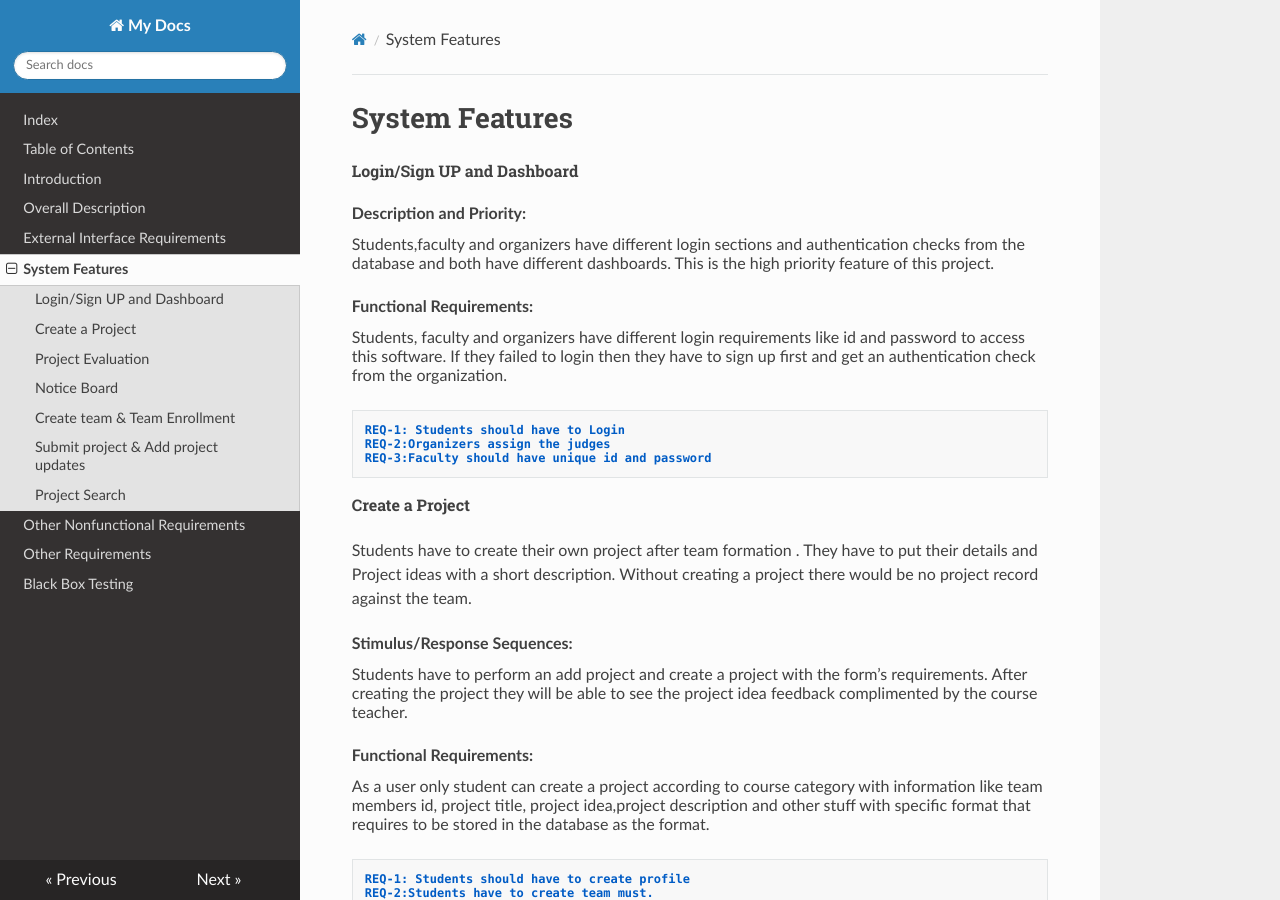
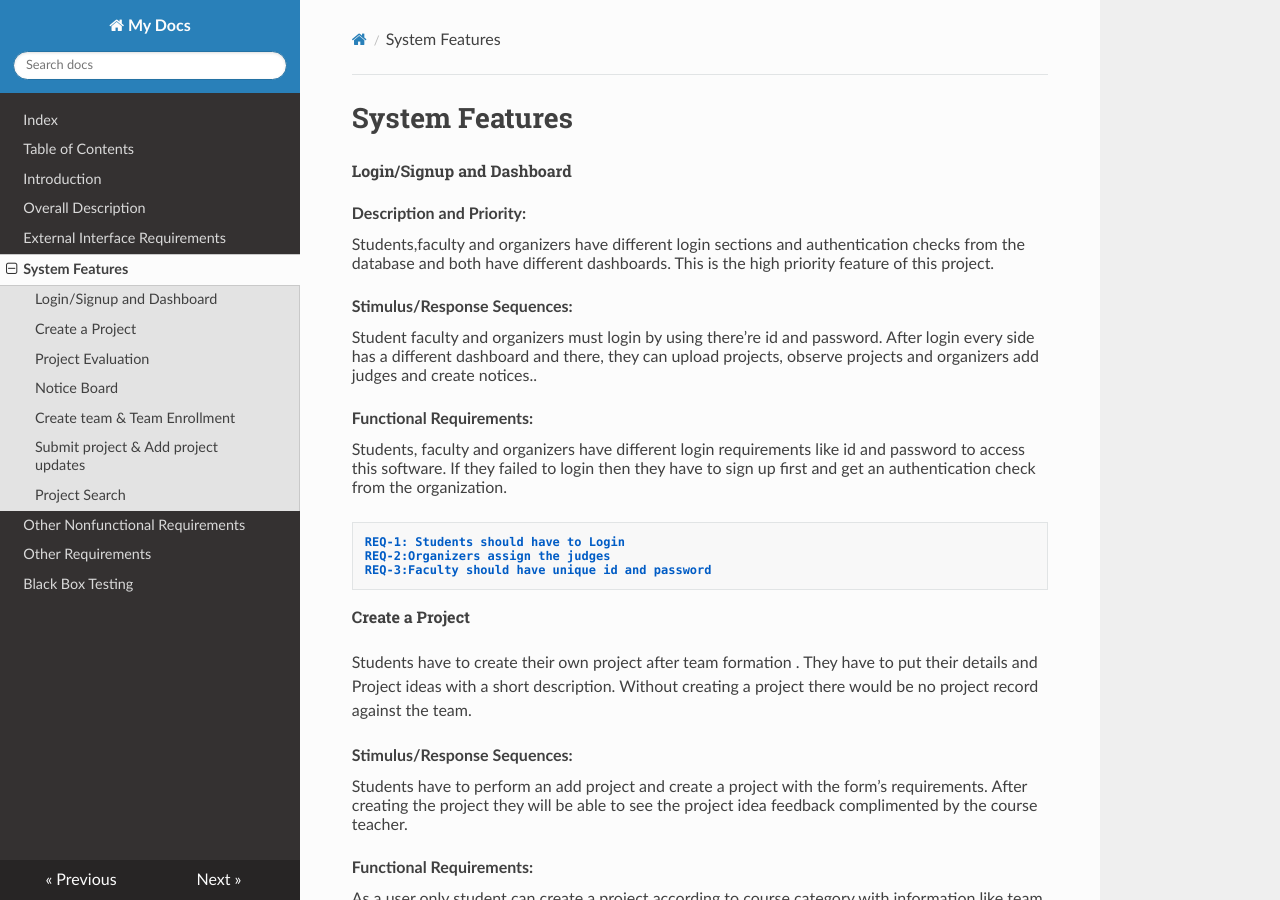
Before and after one commit to zawad-monsur/mkDocs_project_showcase_management, an MkDocs documentation site: the page built from docs/system_features.md, in a window 1280 px wide and 900 px high. Built offline with MkDocs 1.6.1, drawn with Linux system fonts in a browser that asks for light colours; nearby versions of some CDN libraries.

Commit message:
Made few changes

```diff
--- a/docs/system_features.md
+++ b/docs/system_features.md
@@ -1,10 +1,16 @@
 # System Features
 
-###### Login/Sign UP and Dashboard
+###### Login/Signup and Dashboard
 
 <dl>
     <dt>Description and Priority:</dt>
     Students,faculty and organizers have different login sections and authentication checks from the database and both have different dashboards. This is the high priority feature of this project.
+</dl>
+
+<dl>
+    <dt>Stimulus/Response Sequences:</dt>
+
+    Student faculty and organizers must login by using there’re id and password. After login every side has a different dashboard and there, they can upload projects, observe projects and organizers add judges and create notices..
 </dl>
 
 <dl>
```
Also changed, not shown: docs/contents.md (+3 -1 lines), docs/external_interface_requirements.md (+0 -8 lines), docs/index.md (+1 -2 lines), docs/other_requirements.md (+2 -0 lines).
